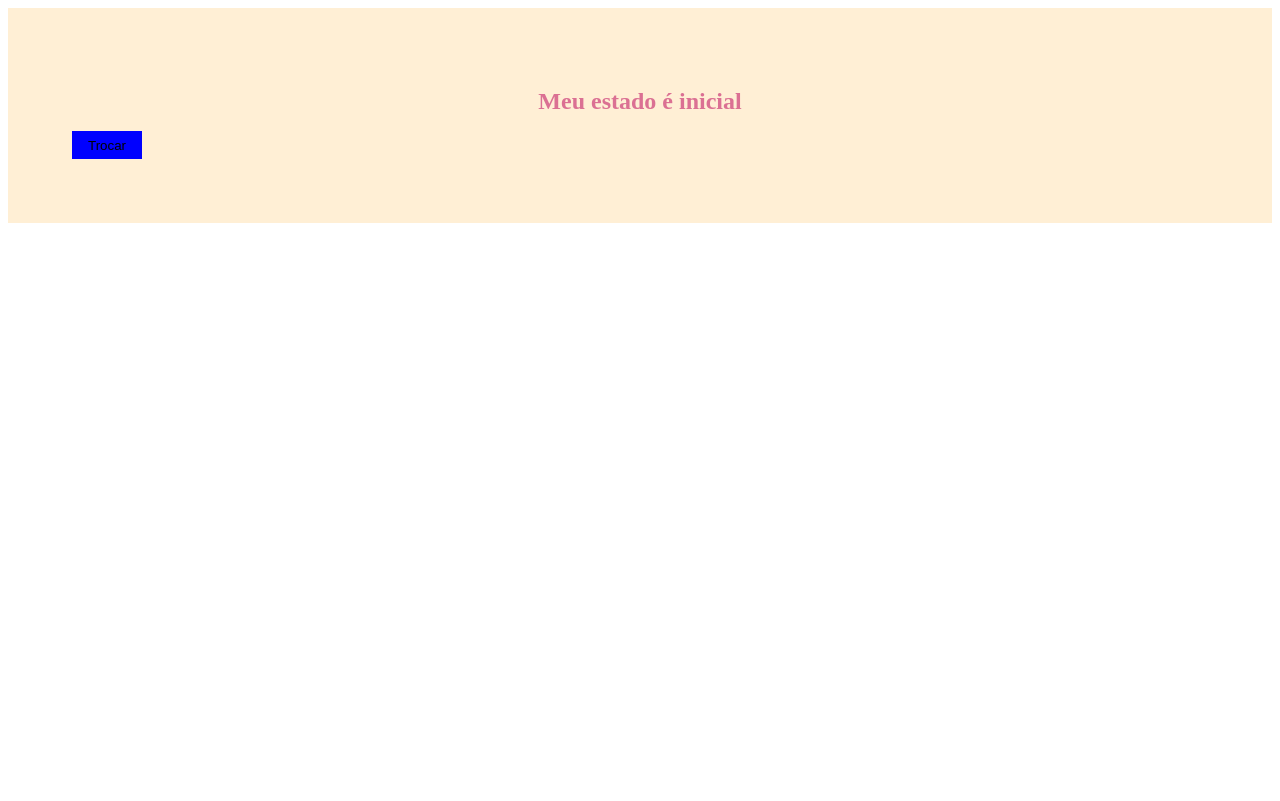
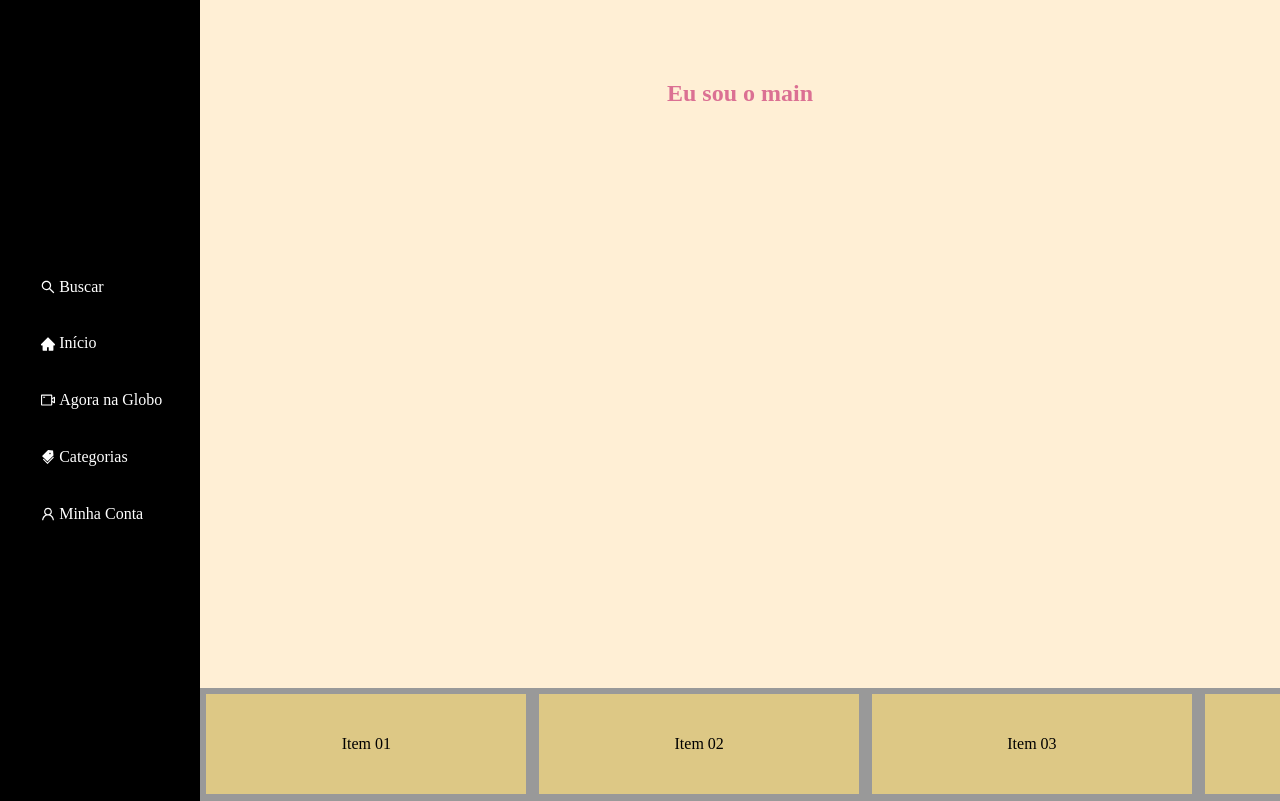
Before and after one commit to christian-de-ornellas/smarttv-exam, a React (Create React App) app: page / in a window 1280 px wide. Built offline with nearby package versions, Linux system fonts and the light colour scheme.

Commit message:
Estruturação do layout inicial.

```diff
--- a/src/App.tsx
+++ b/src/App.tsx
@@ -1,33 +1,25 @@
-import React, { useState } from "react"
+import React from "react"
+import Main from "./pages/Main"
+import Navigation from "./components/Navigation"
+import Slider from "./components/Slider"
 import styled from "styled-components"
 
-const View = styled.div`
-    padding: 4em;
-    background: papayawhip;
-`
-const Title = styled.h1`
-    font-size: 1.5em;
-    text-align: center;
-    color: palevioletred;
-`
-const Button = styled.button`
-    border: none;
-    background: blue;
-    color: "#fff";
-    padding: 0.4rem 1rem;
-    cursor: pointer;
+const Container = styled.div`
+    display: grid;
+    grid-template-columns: 200px 11fr;
+    grid-template-rows: auto;
+    grid-template-areas:
+        "nav main"
+        "nav aside";
 `
 
-const App = () => {
-    const [saudation, setSaudation] = useState("é inicial")
-
-    const change = () => setSaudation("Mudou")
-
+const App: React.FC = () => {
     return (
-        <View>
-            <Title>Meu estado {saudation}</Title>
-            <Button onClick={change}>Trocar</Button>
-        </View>
+        <Container>
+            <Navigation />
+            <Main />
+            <Slider />
+        </Container>
     )
 }
 export default App
--- /dev/null
+++ b/src/components/Navigation/index.tsx
@@ -0,0 +1,32 @@
+import React from "react"
+import { AiOutlineSearch, AiFillHome, AiOutlineVideoCamera, AiFillTags, AiOutlineUser } from "react-icons/ai"
+import { Navbar, Nav, Item } from "./styles"
+
+const Navigation: React.FC = () => {
+    return (
+        <Navbar>
+            <Nav>
+                <AiOutlineSearch />
+                <Item>Buscar</Item>
+            </Nav>
+            <Nav>
+                <AiFillHome />
+                <Item>Início</Item>
+            </Nav>
+            <Nav>
+                <AiOutlineVideoCamera />
+                <Item>Agora na Globo</Item>
+            </Nav>
+            <Nav>
+                <AiFillTags />
+                <Item>Categorias</Item>
+            </Nav>
+            <Nav>
+                <AiOutlineUser />
+                <Item>Minha Conta</Item>
+            </Nav>
+        </Navbar>
+    )
+}
+
+export default Navigation
--- /dev/null
+++ b/src/components/Navigation/styles.tsx
@@ -0,0 +1,20 @@
+import styled from "styled-components"
+
+export const Navbar = styled.nav`
+    background: #000;
+    grid-area: nav;
+    display: grid;
+    align-content: center;
+`
+export const Nav = styled.ul`
+    list-style: none;
+    color: #fff;
+    display: flex;
+    align-content: center;
+    align-items: center;
+`
+
+export const Item = styled.li`
+    color: #fff;
+    padding: 0.2rem;
+`
--- /dev/null
+++ b/src/components/Slider/index.tsx
@@ -0,0 +1,18 @@
+import React from "react"
+
+import { Container, Item } from "./styles"
+
+const Slider: React.FC = () => {
+    return (
+        <Container>
+            <Item>Item 01</Item>
+            <Item>Item 02</Item>
+            <Item>Item 03</Item>
+            <Item>Item 04</Item>
+            <Item>Item 05</Item>
+            <Item>Item 06</Item>
+        </Container>
+    )
+}
+
+export default Slider
--- /dev/null
+++ b/src/components/Slider/styles.tsx
@@ -0,0 +1,20 @@
+import styled from "styled-components"
+
+export const Container = styled.aside`
+    background: #999;
+    grid-area: aside;
+    overflow-x: scroll;
+    display: grid;
+    grid-auto-flow: column;
+`
+
+export const Item = styled.div`
+    width: 320px;
+    height: 100px;
+    margin: 0.4rem;
+    background: #ddc885;
+    display: flex;
+    flex-direction: column;
+    justify-content: center;
+    align-items: center;
+`
--- a/src/index.tsx
+++ b/src/index.tsx
@@ -2,6 +2,7 @@ import React from "react"
 import ReactDOM from "react-dom"
 import App from "./App"
 import * as serviceWorker from "./serviceWorker"
+import "normalize.css"
 
 ReactDOM.render(
     <React.StrictMode>
--- /dev/null
+++ b/src/pages/Main/index.tsx
@@ -0,0 +1,11 @@
+import React from "react"
+import { Container, Title } from "./styles"
+
+const Main: React.FC = () => {
+    return (
+        <Container>
+            <Title>Eu sou o main</Title>
+        </Container>
+    )
+}
+export default Main
--- /dev/null
+++ b/src/pages/Main/styles.tsx
@@ -0,0 +1,20 @@
+import styled from "styled-components"
+
+export const Container = styled.main`
+    grid-area: main;
+    height: 70vh;
+    padding: 4em;
+    background: papayawhip;
+`
+export const Title = styled.h1`
+    font-size: 1.5em;
+    text-align: center;
+    color: palevioletred;
+`
+export const Button = styled.button`
+    border: none;
+    background: blue;
+    color: "#fff";
+    padding: 0.4rem 1rem;
+    cursor: pointer;
+`
```
